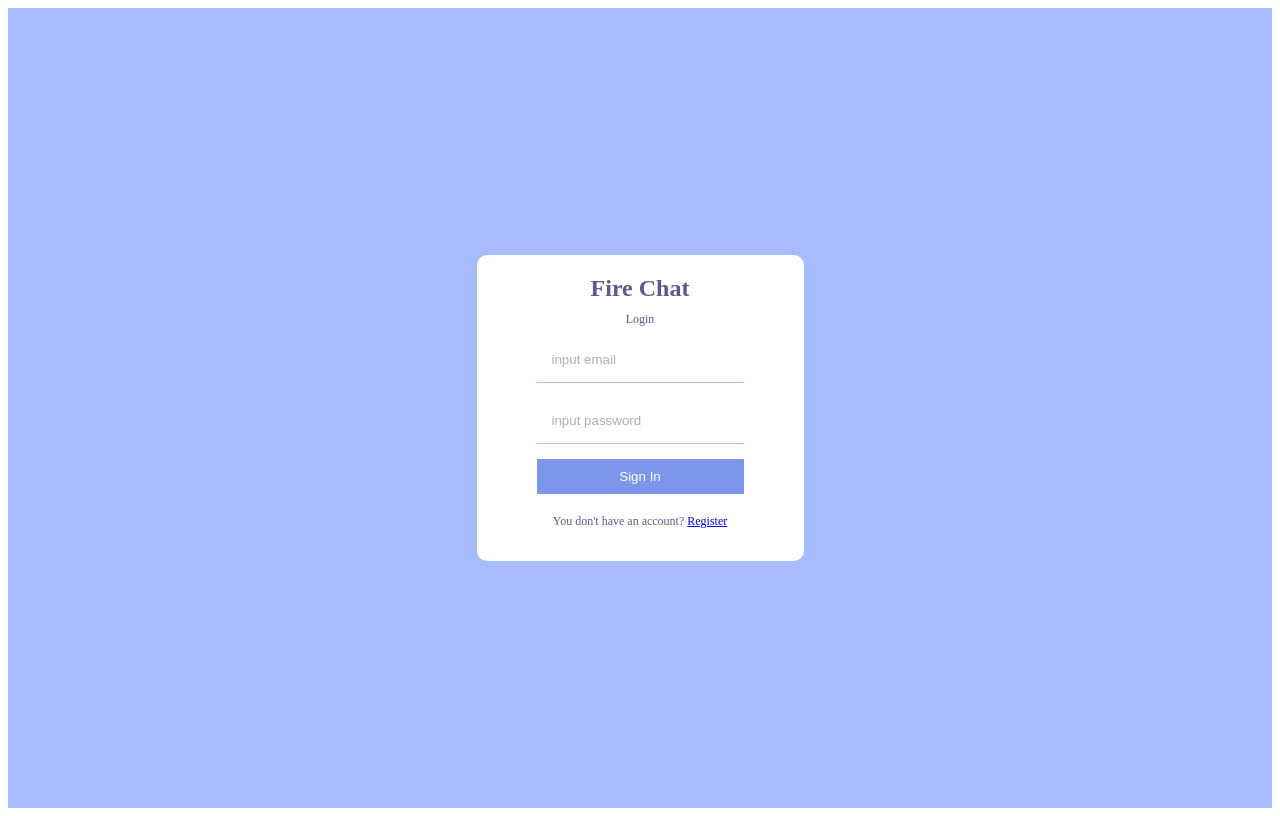
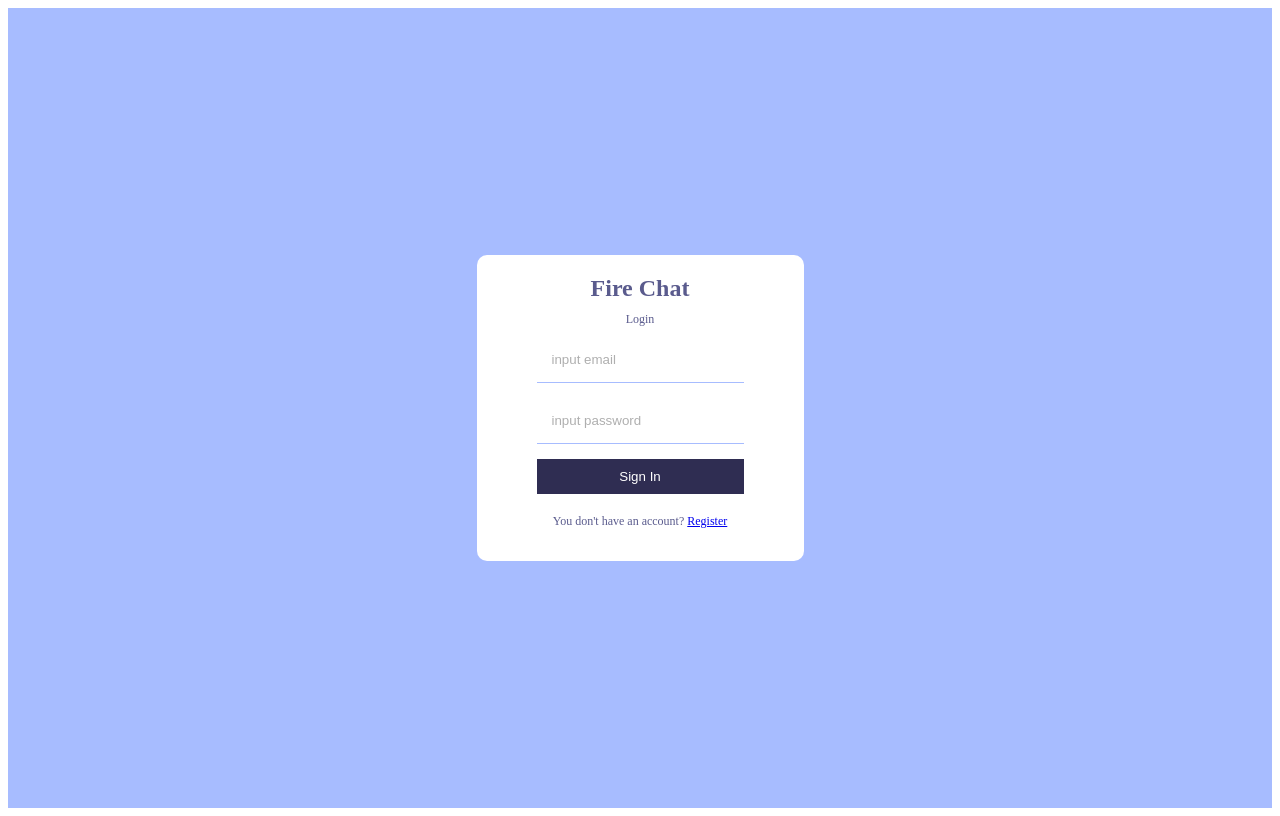
Before and after one commit to GeraAnggaraPutra/fire-chat-app, a React (Create React App) app: page /login in a window 1280 px wide. In both pictures the pointer is over the button "Sign In". Built offline with nearby package versions, Linux system fonts and the light colour scheme; no server answers.

Commit message:
hover button

```diff
--- a/src/App.css
+++ b/src/App.css
@@ -30,6 +30,13 @@
 
 .form-wrapper form button {
   background-color: #7b96ec;
+  color: white;
+  padding: 10px;
+  border: none;
+  cursor: pointer;
+}
+.form-wrapper form button:hover {
+  background-color: #2f2d52;
   color: white;
   padding: 10px;
   border: none;
@@ -125,6 +132,13 @@
 
 .home .container .sidebar .navbar .user button {
   background-color: #5d5b8d;
+  color: #ddddf7;
+  font-size: 10px;
+  border: none;
+  cursor: pointer;
+}
+.home .container .sidebar .navbar .user button:hover {
+  background-color: #7b96ec;
   color: #ddddf7;
   font-size: 10px;
   border: none;
@@ -303,3 +317,11 @@
   cursor: pointer;
   border-radius: 5px;
 }
+.home .container .chat .input .send button:hover{
+  border: none;
+  padding: 10px 15px;
+  color: white;
+  background-color: #2f2d52;
+  cursor: pointer;
+  border-radius: 5px;
+}
```
